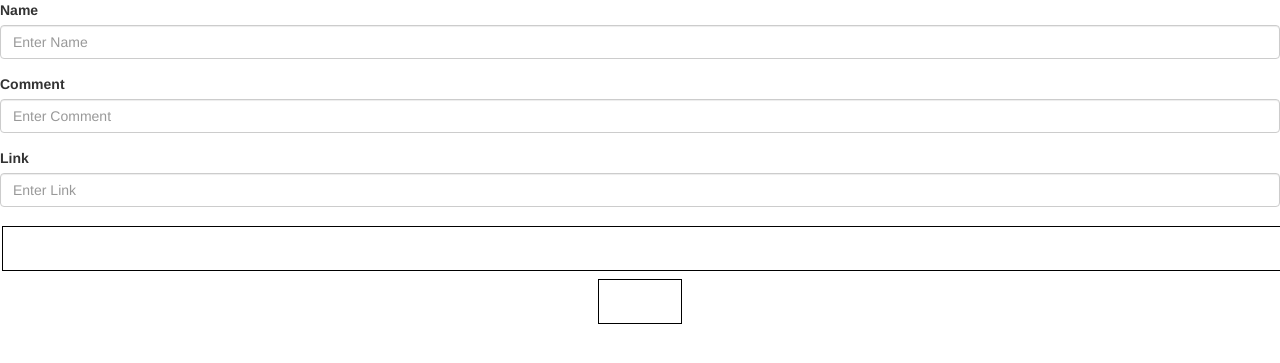
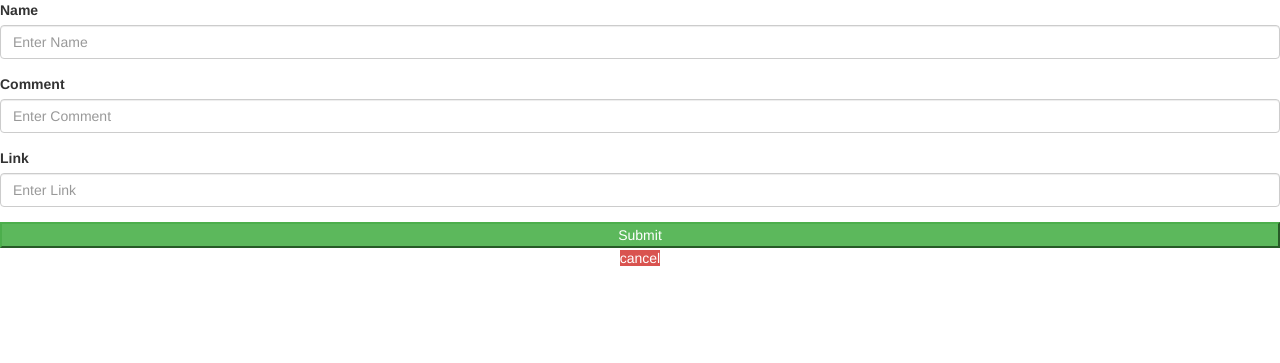
Before and after one commit to kaho1910/website-itf, a PHP site: the page made by ITF webtech/work4/formAdd.php in a window 1280 px wide. Shown: the top 363 px of the page. Run offline with PHP 8.4, Linux system fonts and the light colour scheme; some libraries are stand-ins or nearby versions.

Commit message:
update7
try Submit and Cancel btn

```diff
--- a/ITF webtech/work4/formAdd.php
+++ b/ITF webtech/work4/formAdd.php
@@ -7,14 +7,13 @@
   <script src="//maxcdn.bootstrapcdn.com/bootstrap/3.3.0/js/bootstrap.min.js"></script>
   <script src="//code.jquery.com/jquery-1.11.1.min.js"></script>
   <style>
-    .button {
-      border: 1px solid black;
+    .btn {
+      border: 1px green;
       background-color: white;
       color: white;
       padding: 10px 18px;
       text-align: center;
       text-decoration: none;
-      display: inline-block;
       font-size: 16px;
       margin: 4px 2px;
       cursor: pointer;
--- a/ITF webtech/work4/formUpdate.php
+++ b/ITF webtech/work4/formUpdate.php
@@ -7,14 +7,13 @@
   <script src="//maxcdn.bootstrapcdn.com/bootstrap/3.3.0/js/bootstrap.min.js"></script>
   <script src="//code.jquery.com/jquery-1.11.1.min.js"></script>
   <style>
-    .button {
-      border: 1px solid black;
+    .btn {
+      border: 1px green;
       background-color: white;
       color: white;
       padding: 10px 18px;
       text-align: center;
       text-decoration: none;
-      display: inline-block;
       font-size: 16px;
       margin: 4px 2px;
       cursor: pointer;
```
